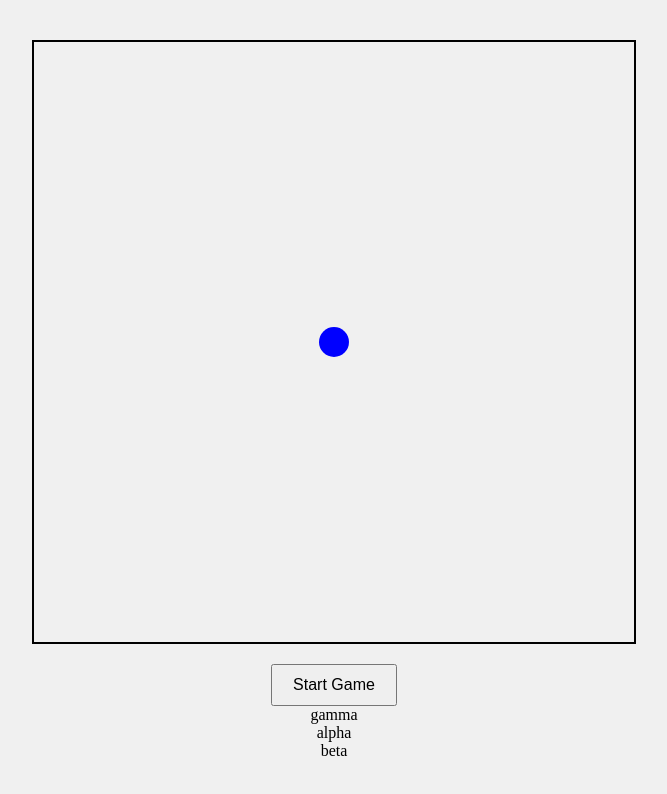
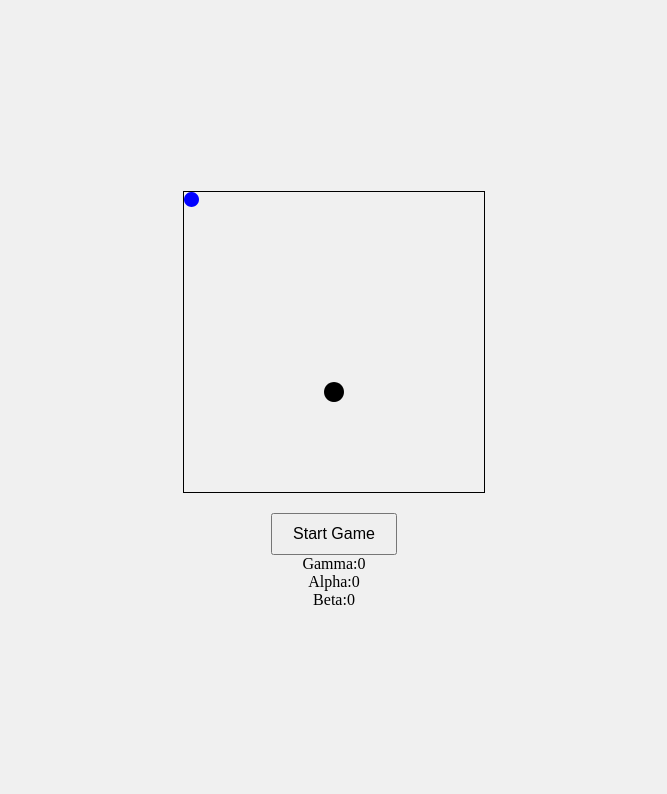
Before and after one commit to Kamo-Chip/bbd, a plain HTML site: page index.html in a window 1280 px wide. Both pictures are taken after a click on the button "Start Game". Shown: the whole page, without its empty margins (306-973 px from the left). Drawn offline with Linux system fonts and the light colour scheme.

Commit message:
feature and fix - Added board tilt and hole

```diff
--- a/index.html
+++ b/index.html
@@ -1,17 +1,27 @@
 <!DOCTYPE html>
 <html lang="en">
   <head>
-  <meta charset="UTF-8">
-  <meta name="viewport" content="width=device-width, initial-scale=1.0">
+    <meta charset="UTF-8" />
+    <meta name="viewport" content="width=device-width, initial-scale=1.0" />
     <title>Ball Tilt Game</title>
-  <link rel="stylesheet" href="styles.css">
+    <link rel="stylesheet" href="styles.css" />
   </head>
   <body>
     <canvas id="gameCanvas" width="600" height="600"></canvas>
     <button id="startButton">Start Game</button>
-  <span id="gamma">gamma</span>
-  <span id="alpha">alpha</span>
-  <span id="beta">beta</span>
+    <div class="position">
+      <span>Gamma: </span>
+      <span id="gamma">0</span>
+    </div>
+    <div class="position">
+      <span>Alpha: </span>
+      <span id="alpha">0</span>
+    </div>
+    <div class="position">
+      <span>Beta: </span>
+      <span id="beta">0</span>
+    </div>
+
     <script src="script.js"></script>
   </body>
 </html>
--- a/script.js
+++ b/script.js
@@ -3,23 +3,38 @@ const ctx = canvas.getContext("2d");
 const startButton = document.getElementById("startButton");
 
 const ball = {
-  x: canvas.width / 2,
-  y: canvas.height / 2,
+  x: 0,
+  y: 0,
   radius: 15,
   color: "blue",
   dx: 0,
   dy: 0,
 };
 
-function drawBall() {
+const hole = {
+  x: canvas.width / 2,
+  y: canvas.height / 2 + 100,
+  radius: 20,
+  color: "black",
+};
+
+const drawBall = () => {
   ctx.beginPath();
   ctx.arc(ball.x, ball.y, ball.radius, 0, Math.PI * 2);
   ctx.fillStyle = ball.color;
   ctx.fill();
   ctx.closePath();
-}
+};
 
-function updateBallPosition() {
+const drawHole = () => {
+  ctx.beginPath();
+  ctx.arc(hole.x, hole.y, hole.radius, 0, Math.PI * 2);
+  ctx.fillStyle = hole.color;
+  ctx.fill();
+  ctx.closePath();
+};
+
+const updateBallPosition = () => {
   ball.x += ball.dx;
   ball.y += ball.dy;
 
@@ -27,27 +42,60 @@ function updateBallPosition() {
   if (ball.x < ball.radius) ball.x = ball.radius;
   if (ball.x > canvas.width - ball.radius) ball.x = canvas.width - ball.radius;
   if (ball.y < ball.radius) ball.y = ball.radius;
-  if (ball.y > canvas.height - ball.radius) ball.y = canvas.height - ball.radius;
-}
+  if (ball.y > canvas.height - ball.radius)
+    ball.y = canvas.height - ball.radius;
 
-function draw() {
+  // Check if ball is in the hole
+  if (isBallInHole()) {
+    alert("You win!");
+    resetGame();
+  }
+};
+
+const isBallInHole = () => {
+  const dx = ball.x - hole.x;
+  const dy = ball.y - hole.y;
+  const distance = Math.sqrt(dx * dx + dy * dy);
+
+  return distance < hole.radius - ball.radius;
+};
+
+const resetGame = () => {
+  ball.x = 0;
+  ball.y = 0;
+  ball.dx = 0;
+  ball.dy = 0;
+  hole.x = Math.random() * (canvas.width - 2 * hole.radius) + hole.radius;
+  hole.y = Math.random() * (canvas.height - 2 * hole.radius) + hole.radius;
+};
+
+const draw = () => {
   ctx.clearRect(0, 0, canvas.width, canvas.height);
+  drawHole();
   drawBall();
   updateBallPosition();
   requestAnimationFrame(draw);
-}
+};
 
-function handleOrientation(event) {
+const handleOrientation = (event) => {
   const maxTilt = 45; // Maximum tilt angle to avoid too much speed
   ball.dx = (event.gamma / maxTilt) * 5; // gamma is the left-to-right tilt
   ball.dy = (event.beta / maxTilt) * 5; // beta is the front-to-back tilt
-}
 
-function onClick() {
-  if (!DeviceOrientationEvent.requestPermission) {
-    alert("No orientation event");
-    return;
-  }
+  const alphaSpan = document.querySelector("#alpha");
+  const betaSpan = document.querySelector("#beta");
+  const gammaSpan = document.querySelector("#gamma");
+
+  alphaSpan.textContent = event.alpha.toFixed(2);
+  betaSpan.textContent = event.beta.toFixed(2);
+  gammaSpan.textContent = event.gamma.toFixed(2);
+
+  canvas.style.transform = `
+  rotateY(${event.gamma / 2}deg) rotateX(${-event.beta / 2}deg)
+`;
+};
+
+const onClick = () => {
   if (typeof DeviceOrientationEvent.requestPermission === "function") {
     // Handle iOS 13+ devices.
     DeviceOrientationEvent.requestPermission()
@@ -63,7 +111,7 @@ function onClick() {
     // Handle regular non iOS 13+ devices.
     window.addEventListener("deviceorientation", handleOrientation);
   }
-}
+};
 
 startButton.addEventListener("click", () => {
   onClick();
--- a/styles.css
+++ b/styles.css
@@ -6,10 +6,16 @@ body {
   height: 100vh;
   margin: 0;
   background-color: #f0f0f0;
+  perspective: 1000px;
 }
 
 canvas {
   border: 2px solid #000;
+  max-width: 300px;
+  border: 1px solid black;
+  display: block;
+  margin: 0 auto;
+  transform-style: preserve-3d;
 }
 
 button {
@@ -17,3 +23,8 @@ body {
   padding: 10px 20px;
   font-size: 16px;
 }
+
+.position {
+  display: flex;
+  flex-direction: row;
+}
```
Lines whose indentation alone changed are shown as unchanged.
